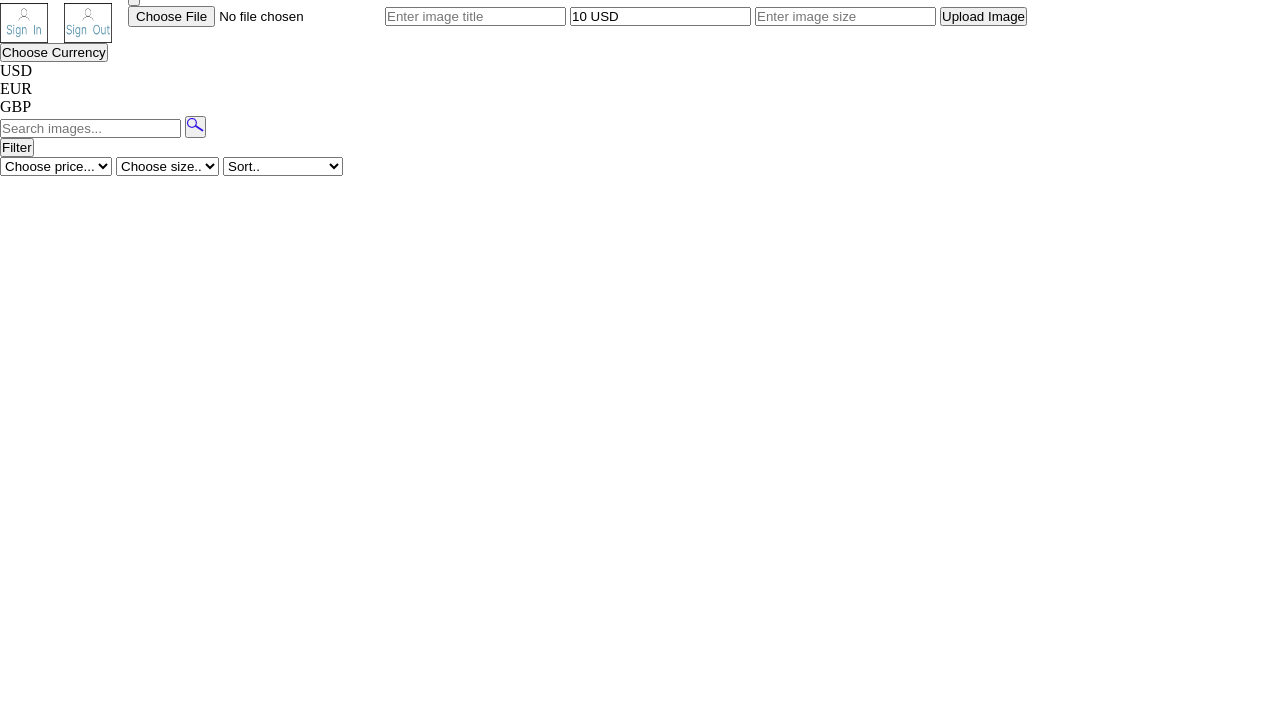
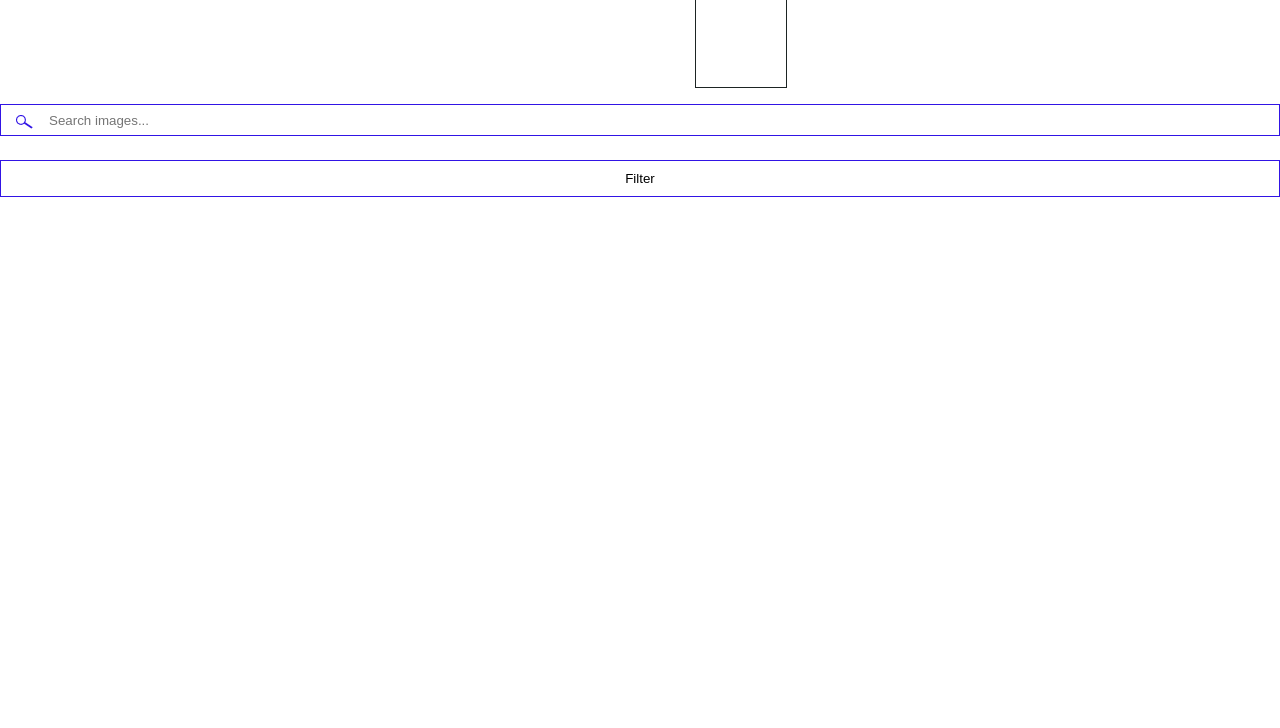
Before and after one commit to Tjoennaas/final_project, a plain HTML site: page dist/index.html in a window 1280 px wide. Shown: the part 72-800 px from the top of the page. Drawn offline with Linux system fonts and the light colour scheme; a web font is replaced by a local one.

Commit message:
Add link to to multiple stylesheets for structured styling.

```diff
--- a/dist/index.html
+++ b/dist/index.html
@@ -6,21 +6,28 @@
     <meta name="viewport" content="width=device-width, initial-scale=1.0">
     <title>Document</title>
 
+    <link rel="stylesheet" href="../src/styles/uploadImageForm.css">
+    <link rel="stylesheet" href="../src/styles/filterAndSearchButton.css">
+    <link rel="stylesheet" href="../src/styles/currencyMenu.css">
+    <link rel="stylesheet" href="../src/styles/accountForm.css">
+    <link rel="stylesheet" href="../src/styles/error.css">
 
     <link rel="stylesheet" href="../src/styles/reset.css">
     <link rel="stylesheet" href="../src/styles/variable.css">
     <link rel="stylesheet" href="../src/styles/fonts.css">
     <link rel="stylesheet" href="../src/styles/styles.css">
 
-</head>
+
     <body>
 
-
+      <nav>
       <header>
         <h2>OnlyArt</h2>
       </header>
 
+
       <span class=" navigation-button">
+
       <img class="account-form-button" src="../src/assets/Frame15.png" alt="">
       <img class="sign-out-button" src ="../src/assets/Frame16.png" alt="">
 
@@ -33,6 +40,7 @@
         <input type="file" class="image-input" accept="image/*" required>
         <input type="text" class="title-input" placeholder="Enter image title" required>
         <input type="text" class="price-input" data-base-price="10" value="10 USD" placeholder="Enter image price" required>
+        <input type="text" class="price-input" placeholder="Enter image price" required>
        <input type="text" class="size-input" placeholder="Enter image size" required>
 
        <p class="image-error"style="display: none;"></p>
@@ -40,9 +48,9 @@
        </form>
      </div>
      </div>
-  </span>
+
      <div class="currency-container">
-    <button class="currency-toggle">Choose Currency</button>
+       <button class="currency-toggle">Currency</button>
       <div class="currency-menu">
          <div class="currency-option" data-currency="USD">USD</div>
          <div class="currency-option" data-currency="EUR">EUR</div>
@@ -50,7 +58,14 @@
        </div>
      </div>
      </div>
+     </span>
      </nav>
+
+     <div class ="frontpage">
+
+     </div>
+    </div>
+
 
     <main>
      <div class = "sign-in-form-container">
@@ -73,7 +88,7 @@
       </form>
 
 
-
+     <div class="sign-up-form-container">
         <form class="sign-up-form">
         <label for="firstname">Firstname<sup>*</sup></label>
           <input type="text" name="firstname" class="firstname" required />
@@ -98,9 +113,10 @@
           <p class="sign-up-error">Error</p>
           <button class="sign-up-button">Sign up</button>
            </form>
-
          </div>
        </div>
+    </div>
+     </main>
 
      <div class="content-main-container">
      <div class="search-section">
@@ -138,10 +154,9 @@
        <div class="images-container"></div>
      </div>
 
-  </main>
-
 
 
     <script src="./bundle.js"></script>
+
 </body>
 </html>
```
Lines whose indentation alone changed are shown as unchanged.
